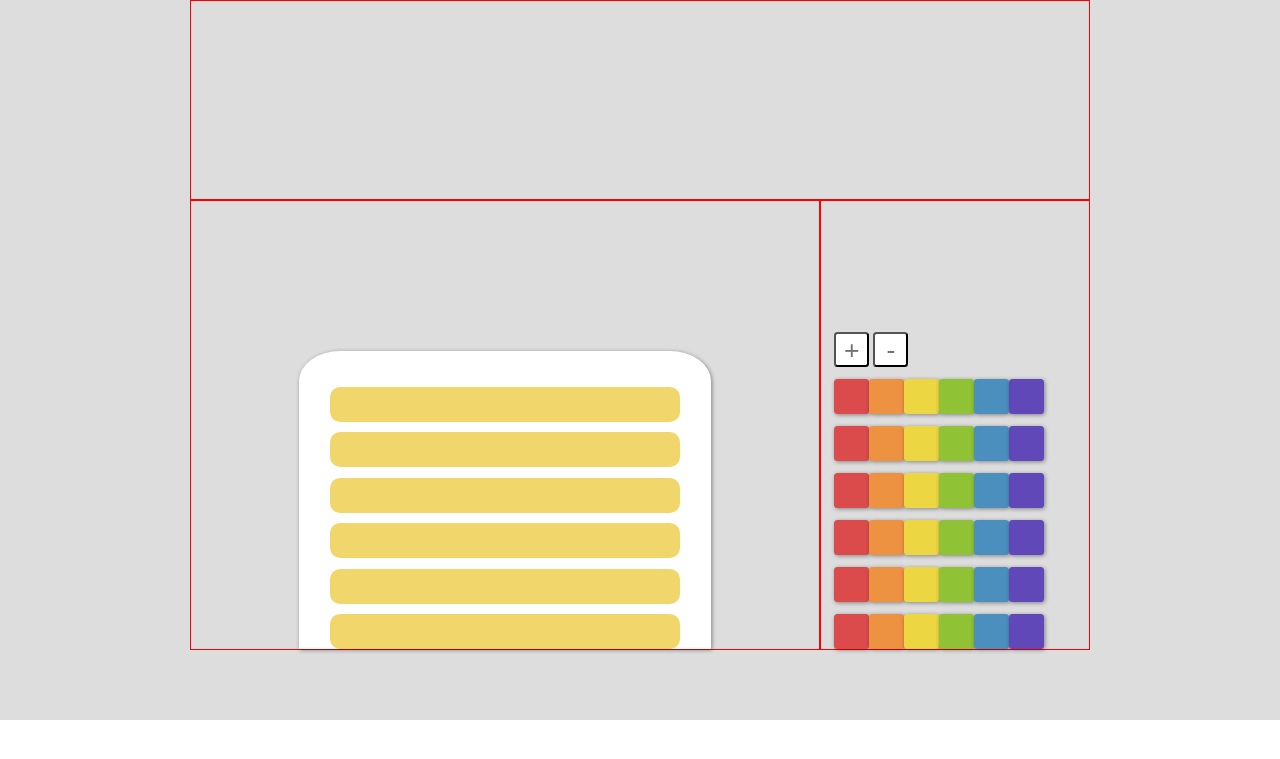
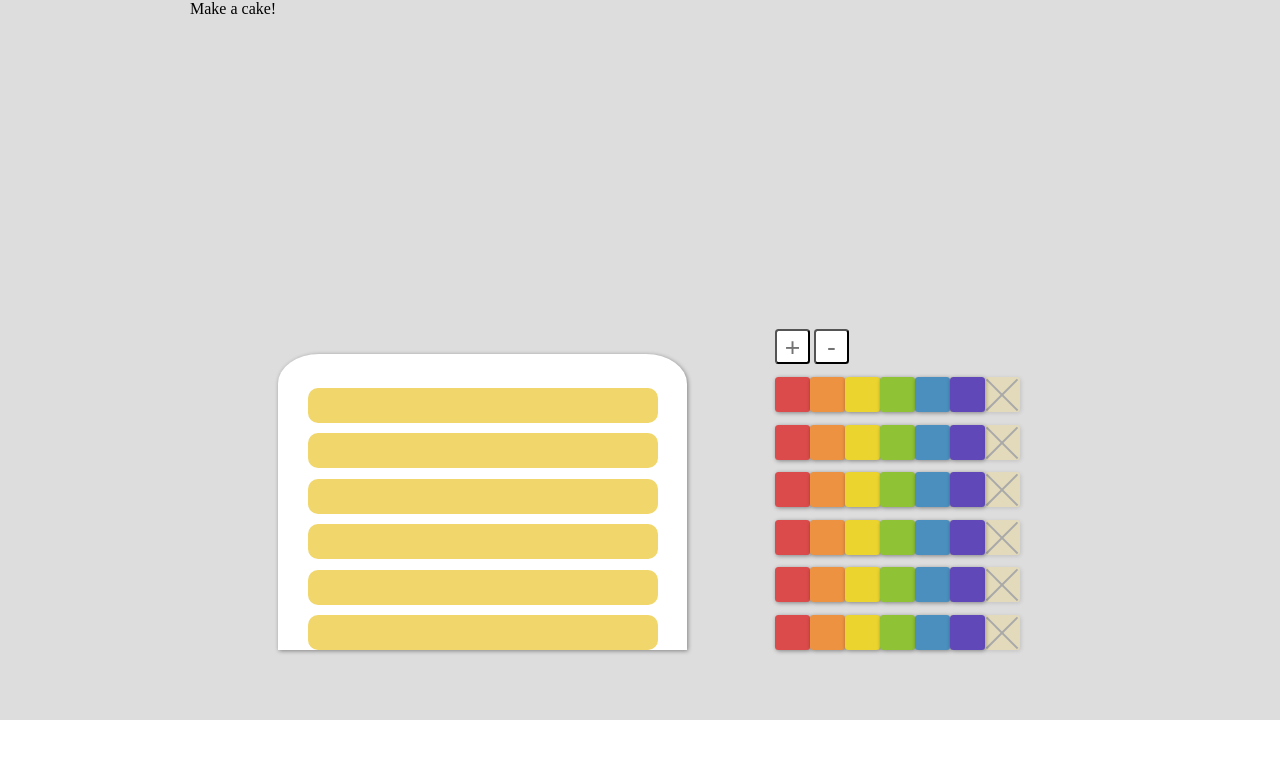
Before and after one commit to wika88/Rainbowcake, a PHP site: page / in a window 1280 px wide. Shown: the top 759 px of the page. Run offline with PHP 8.4, Linux system fonts and the light colour scheme.

Commit message:
strona in progress

```diff
--- a/css/main.css
+++ b/css/main.css
@@ -313,7 +313,6 @@ input[type=button] {
 
 div[class^="birthdaycake_"] {
   float: left;
-  border: 1px solid red;
 }
 
 .birthdaycake_name {
@@ -322,7 +321,7 @@ div[class^="birthdaycake_"] {
 }
 
 .birthdaycake_result {
-  width: 70%;
+  width: 65%;
   height: 450px;
   display: flex;
   justify-content: center;
@@ -330,7 +329,7 @@ div[class^="birthdaycake_"] {
 }
 
 .birthdaycake_colours {
-  width: 30%;
+  width: 35%;
   height: 450px;
   display: flex;
   justify-content: center;
@@ -406,43 +405,42 @@ div[class^="birthdaycake_"] {
 .colours {
   width: 100%;
   height: auto;
-  padding: 3% 5% 0 5%;
 }
 
 .colour_1 {
-  width: 210px;
+  width: 245px;
   height: 35px;
-  margin-top: 5%;
+  margin-top: 4%;
 }
 
 .colour_2 {
-  width: 210px;
+  width: 245px;
   height: 35px;
-  margin-top: 5%;
+  margin-top: 4%;
 }
 
 .colour_3 {
-  width: 210px;
+  width: 245px;
   height: 35px;
-  margin-top: 5%;
+  margin-top: 4%;
 }
 
 .colour_4 {
-  width: 210px;
+  width: 245px;
   height: 35px;
-  margin-top: 5%;
+  margin-top: 4%;
 }
 
 .colour_5 {
-  width: 210px;
+  width: 245px;
   height: 35px;
-  margin-top: 5%;
+  margin-top: 4%;
 }
 
 .colour_6 {
-  width: 210px;
+  width: 245px;
   height: 35px;
-  margin-top: 5%;
+  margin-top: 4%;
 }
 
 .button1 {
@@ -493,6 +491,14 @@ div[class^="birthdaycake_"] {
   border-radius: 10%;
 }
 
+.button7 {
+  width: 35px;
+  height: 35px;
+  float: left;
+  box-shadow: 1px 1px 4px 0px rgba(0, 0, 0, 0.41);
+  border-radius: 10%;
+}
+
 .button1 {
   background-color: #dc4b4b;
 }
@@ -502,7 +508,7 @@ div[class^="birthdaycake_"] {
 }
 
 .button3 {
-  background-color: #ecd641;
+  background-color: #ecd42f;
 }
 
 .button4 {
@@ -515,6 +521,36 @@ div[class^="birthdaycake_"] {
 
 .button6 {
   background-color: #6048b8;
+}
+
+.button7 {
+  background-color: #f0d66b;
+  position: relative;
+  width: 35px;
+  height: 35px;
+  opacity: 0.3;
+}
+
+.button7:hover {
+  opacity: 1;
+}
+
+.button7:before, .button7:after {
+  position: absolute;
+  left: 16px;
+  top: -4px;
+  content: ' ';
+  height: 125%;
+  width: 2px;
+  background-color: #333;
+}
+
+.button7:before {
+  transform: rotate(45deg);
+}
+
+.button7:after {
+  transform: rotate(-45deg);
 }
 
 .add_layer_button, .remove_layer_button {
--- a/index.html
+++ b/index.html
@@ -15,6 +15,7 @@
   <section class="grid-container main">
     <div class="main_container">
       <div class="birthdaycake_name">
+        <h1>Make a cake!</h1>
       </div>
       <div class="birthdaycake_result">
         <div class="cake">
@@ -41,6 +42,7 @@
             <div class="button4"></div>
             <div class="button5"></div>
             <div class="button6"></div>
+            <div class="button7"></div>
           </div>
           <div class="colour_2" data-layer=".layer_2">
             <div class="button1"></div>
@@ -49,6 +51,7 @@
             <div class="button4"></div>
             <div class="button5"></div>
             <div class="button6"></div>
+            <div class="button7"></div>
           </div>
           <div class="colour_3" data-layer=".layer_3">
             <div class="button1"></div>
@@ -57,6 +60,7 @@
             <div class="button4"></div>
             <div class="button5"></div>
             <div class="button6"></div>
+            <div class="button7"></div>
           </div>
           <div class="colour_4" data-layer=".layer_4">
             <div class="button1"></div>
@@ -65,6 +69,7 @@
             <div class="button4"></div>
             <div class="button5"></div>
             <div class="button6"></div>
+            <div class="button7"></div>
           </div>
           <div class="colour_5" data-layer=".layer_5">
             <div class="button1"></div>
@@ -73,6 +78,7 @@
             <div class="button4"></div>
             <div class="button5"></div>
             <div class="button6"></div>
+            <div class="button7"></div>
           </div>
           <div class="colour_6" data-layer=".layer_6">
             <div class="button1"></div>
@@ -81,6 +87,7 @@
             <div class="button4"></div>
             <div class="button5"></div>
             <div class="button6"></div>
+            <div class="button7"></div>
           </div>
         </div>
       </div>
--- a/js/app.js
+++ b/js/app.js
@@ -20,7 +20,7 @@ function addRemoveLayer(){
   $(".add_layer_button").on("click", function(){
     if ((i<=3)&&(i>0)){
         var layer = $(".cake").children().eq(i);
-        var colorBar = $(".colours").find("div").eq(i);
+        var colorBar = $(".colours").children("div").eq(i);
         console.log(i);
         console.log("plus");
         console.log(layer);
@@ -37,7 +37,7 @@ function addRemoveLayer(){
   $(".remove_layer_button").on("click", function(){
     if ((i>=0)&&(i<3)){
       var layer = $(".cake").children().eq(i);
-      var colorBar = $(".colours").find("div").eq(i);
+      var colorBar = $(".colours").children("div").eq(i);
       console.log(i);
       console.log("minus");
       console.log(layer);
--- a/scss/modules/_color-variables.scss
+++ b/scss/modules/_color-variables.scss
@@ -8,7 +8,7 @@ $fontColor: #737373;
 
 $button1color: #dc4b4b;
 $button2color: #ed9241;
-$button3color: #ecd641;
+$button3color: #ecd42f;
 $button4color: #8fc235;
 $button5color: #4b8fbe;
 $button6color: #6048b8;
--- a/scss/partials/_cake.scss
+++ b/scss/partials/_cake.scss
@@ -12,7 +12,6 @@
 
 div[class^="birthdaycake_"]{
   float: left;
-  border: 1px solid red;
 }
 
 .birthdaycake_name {
@@ -21,7 +20,7 @@ div[class^="birthdaycake_"]{
 }
 
 .birthdaycake_result {
-  width: 70%;
+  width: 65%;
   height: 450px;
   display: flex;
   justify-content: center;
@@ -29,7 +28,7 @@ div[class^="birthdaycake_"]{
 }
 
 .birthdaycake_colours {
-  width: 30%;
+  width: 35%;
   height: 450px;
   display: flex;
   justify-content: center;
@@ -66,18 +65,17 @@ div[class^="birthdaycake_"]{
 .colours {
   width: 100%;
   height: auto;
-  padding: 3% 5% 0 5%;
 }
 
 @for $i from 1 through $layersAmount {
   .colour_#{$i} {
-    width: $layerHeigth*$layersAmount;
+    width: ($layersAmount+1) * $layerHeigth;
     height: $layerHeigth;
-    margin-top: 5%;
+    margin-top: 4%;
    }
 }
 
-@for $i from 1 through $layersAmount {
+@for $i from 1 through ($layersAmount + 1) {
   .button#{$i} {
     width: $layerHeigth;
     height: $layerHeigth;
@@ -105,6 +103,37 @@ div[class^="birthdaycake_"]{
 .button6{
   background-color: $button6color;
 }
+.button7{
+  background-color: $layerColor;
+  // border: 2px solid grey;
+  position: relative;
+  // right: 1em;
+  // top: 32px;
+  width: $layerHeigth;
+  height: $layerHeigth;
+  opacity: 0.3;
+
+  &:hover {
+    opacity: 1;
+  }
+  &:before,
+  &:after {
+    position: absolute;
+    left: 16px;
+    top: -4px;
+    content: ' ';
+    height: 125%;
+    width: 2px;
+    background-color: #333;
+  }
+  &:before {
+    transform: rotate(45deg);
+  }
+  &:after {
+    transform: rotate(-45deg);
+  }
+}
+
 
 .add_layer_button, .remove_layer_button {
   width: $layerHeigth;
```
